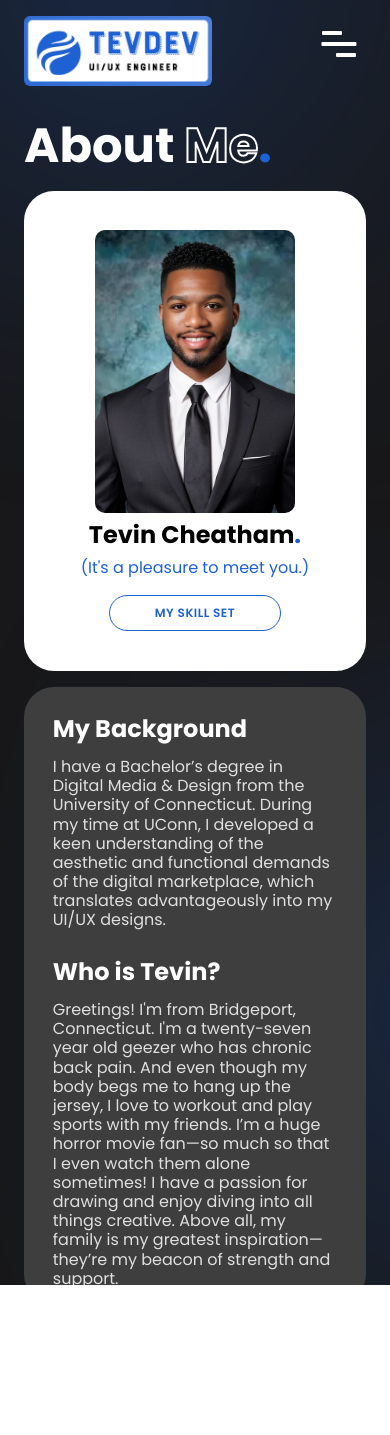
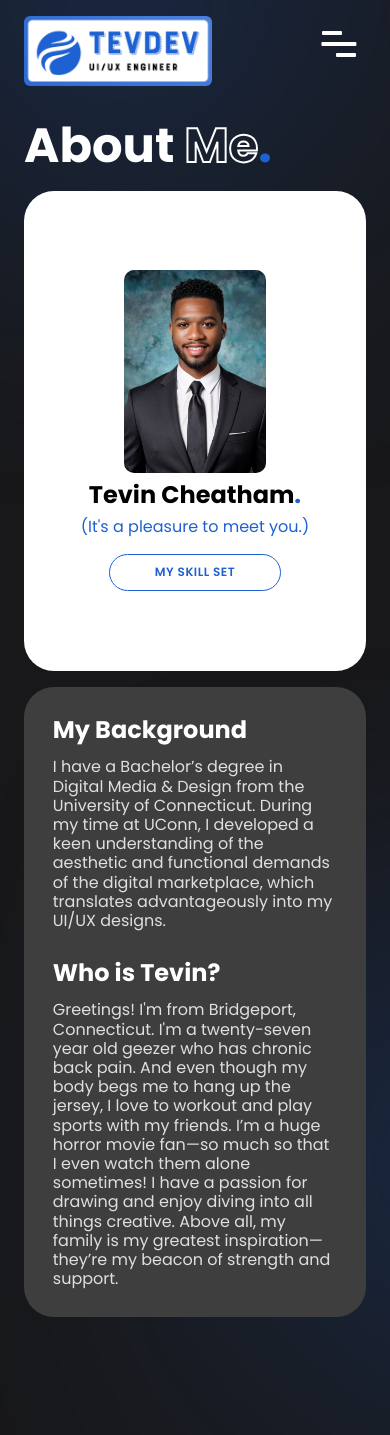
Before and after one commit to tevytev/portfolio-website, a React (Vite) app: page /about in a window 390 px wide. Before the commit the page ends 1285 px from the top, so only its background shows below. Built offline with nearby package versions, Linux system fonts and the light colour scheme.

Commit message:
height auto for about page on mobile

```diff
--- a/src/routes/About/About.css
+++ b/src/routes/About/About.css
@@ -5,7 +5,7 @@
     align-items: flex-start;
     gap: 1rem;
     width: 100%;
-    height: auto;
+    height: 100%;
 }
 
 .about-container {
@@ -99,13 +99,10 @@
     width: 100%;
     border-radius: 30px 0 0 30px;
     transition: all 0.6s ease-in-out;
-    overflow-y: scroll;
-    /* overflow-x: hidden; */
+    /* overflow-y: scroll; */
+    overflow-x: hidden;
+    will-change:transform;
 }
-
-/* .about-content::-webkit-scrollbar {
-    background-color: #3e3e3e;
-} */
 
 .about-container.active .about-content {
     border-radius: 0 30px 30px 0;
@@ -220,7 +217,7 @@
     display: flex;
     align-items: center;
     justify-content: center;
-    width: 70%;
+    width: 50%;
     height: auto;
     max-height: 313px;
     max-width: 217px;
@@ -269,7 +266,7 @@
     .about-top-container {
         position: relative;
         width: 100%;
-        min-height: 480px;
+        height: 480px;
     }
 
     .toggle-container {
@@ -309,14 +306,12 @@
         padding-top: 1rem;
         position: relative;
         width: 100%;
-        height: 100%;
-        min-height: 550px;
+        height: 700px;
         /* overflow: hidden; */
     }
 
     .about-content {
         border-radius: 30px;
-        padding-bottom: 1rem;
 
     }
 
@@ -328,6 +323,7 @@
         height: auto;
         /* max-height: 480px; */
         position: absolute;
+        /* background-color: green; */
     }
 
     #about {
--- a/src/routes/About/About.jsx
+++ b/src/routes/About/About.jsx
@@ -242,28 +242,16 @@ export default function About(props) {
               >
                 <motion.div
                   style={{
-                    display: "none",
+                    // display: "none",
                     transform: "translateY(0px)",
                     // transform: 'scale(0)'
                   }}
                   variants={{
                     about: {
-                      display: "flex",
-                      transform: [
-                        "translateY(-480px)",
-                        "translateY(-480px)",
-                        "translateY(0px)",
-                      ],
-                      // transform: 'scale(1)'
+                      opacity: ["0", "0", "0", "1"]
                     },
                     skills: {
-                      transform: [
-                        "translateY(0px)",
-                        "translateY(-480px)",
-                        "translateY(-480px)",
-                      ],
-                      display: "none",
-                      // transform: 'scale(0)'
+                      opacity: ["1", "0", "0", "0"]
                     },
                   }}
                   id="about"
@@ -291,25 +279,14 @@ export default function About(props) {
                 </motion.div>
                 <motion.div
                   style={{
-                    transform: "translateY(-480px)",
+                    // transform: "translateY(-480px)",
                   }}
                   variants={{
                     about: {
-                      transform: [
-                        "translateY(0px)",
-                        "translateY(-480px)",
-                        "translateY(-480px)",
-                      ],
-                      display: "none",
-                      maxHeight: ["380px", "380px", "380px"],
+                      opacity: ["1", "0", "0", "0"]
                     },
                     skills: {
-                      transform: [
-                        "translateY(-480px)",
-                        "translateY(-480px)",
-                        "translateY(0px)",
-                      ],
-                      maxHeight: ["380px", "480px", "100%", "100%"],
+                      opacity: ["0", "0", "0", "1"]
                     },
                   }}
                   id="skills"
```
